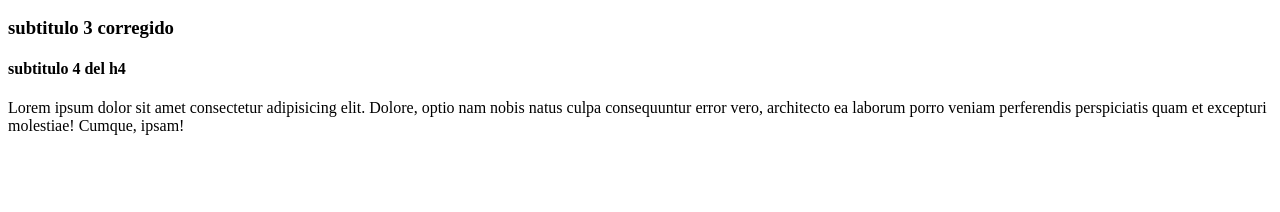
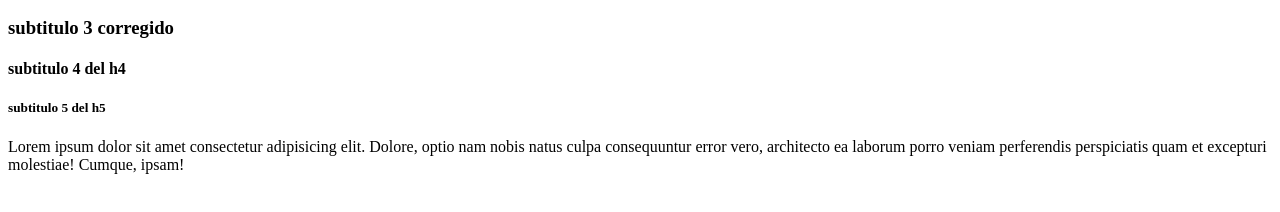
Before and after one commit to Emilio592/bases-git, a plain HTML site: page index.html in a window 1280 px wide. Shown: the part 110-322 px from the top of the page. Drawn offline with Linux system fonts and the light colour scheme.

Commit message:
añadiendo subtitulo 5

```diff
--- a/index.html
+++ b/index.html
@@ -11,6 +11,8 @@
     <h2>subtitulo</h2>
     <h3>subtitulo 3 corregido</h3>
     <h4>subtitulo 4 del h4</h4>
+    <h5>subtitulo 5 del h5</h5>
+
     <p>Lorem ipsum dolor sit amet consectetur adipisicing elit. Dolore, optio nam nobis natus culpa consequuntur error vero, architecto ea laborum porro veniam perferendis perspiciatis quam et excepturi molestiae! Cumque, ipsam!</p>
 
 </body>
```
Also changed, not shown: 1 other file.
